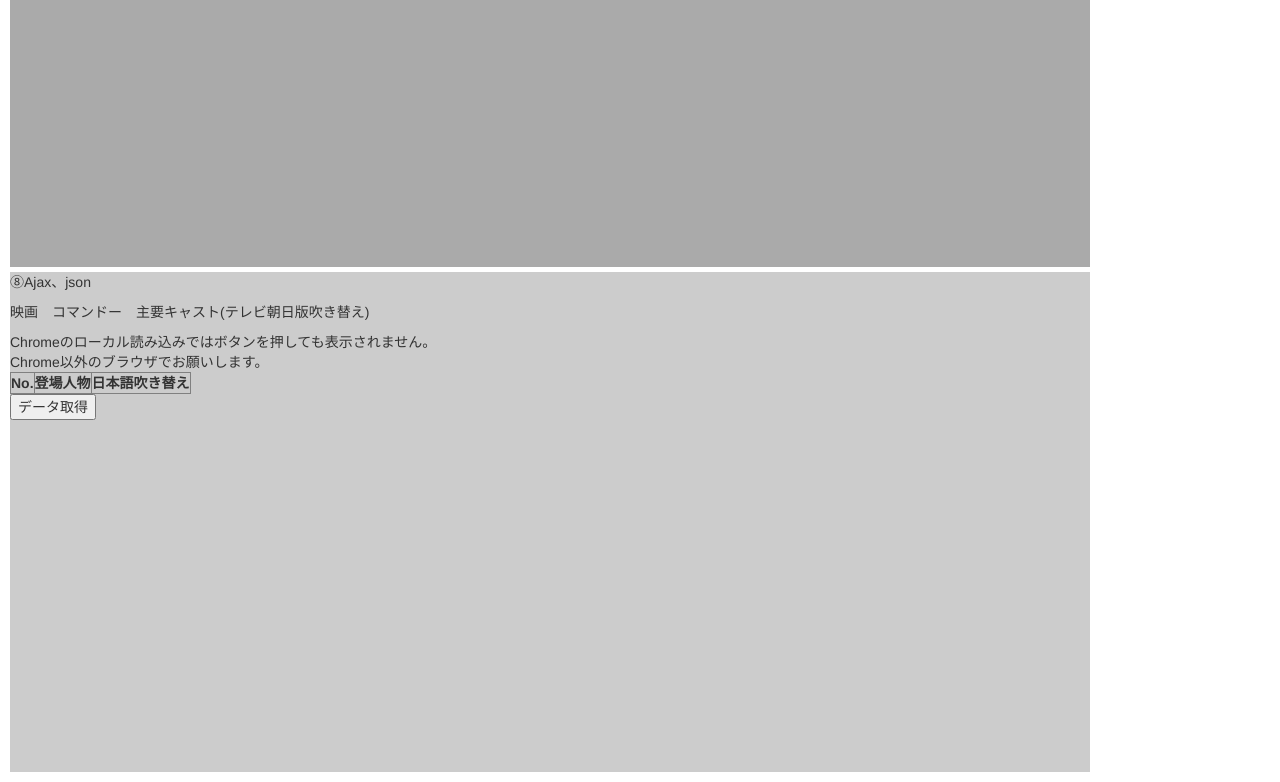
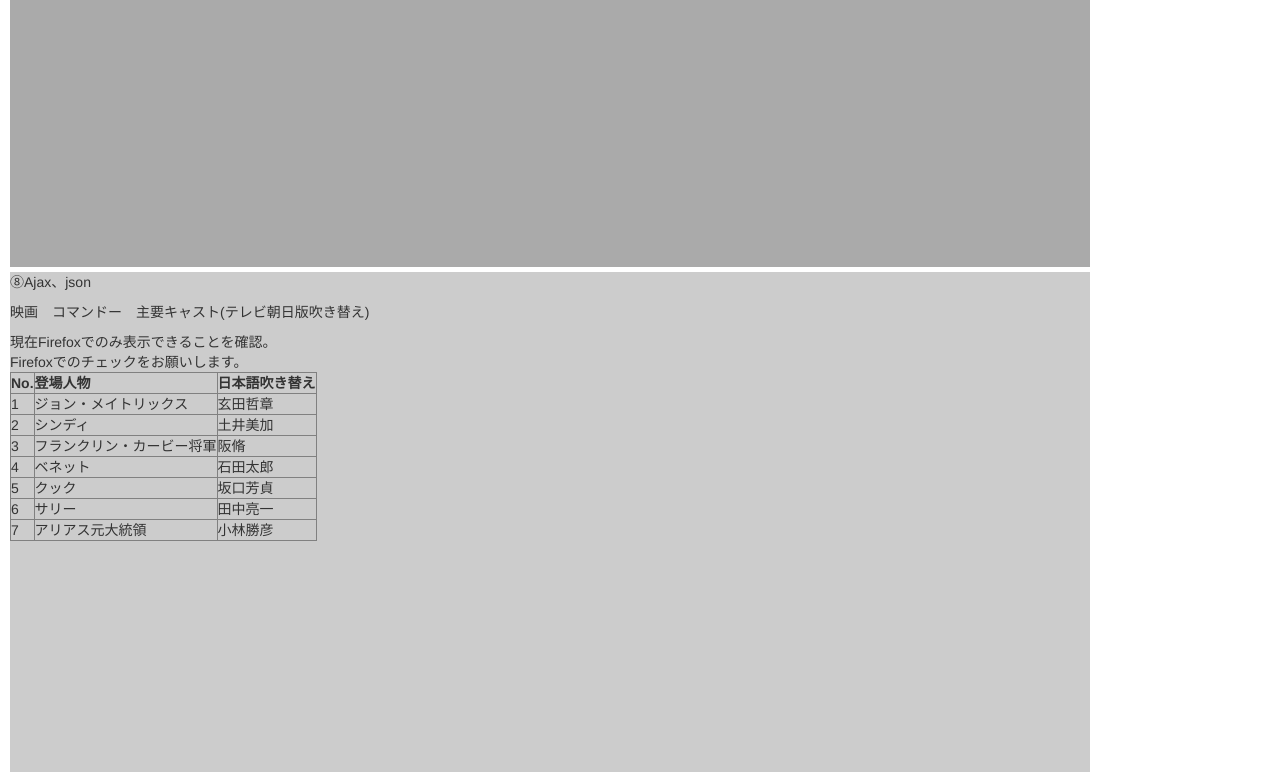
Before and after one commit to MasakiOno/TryNew, a plain HTML site: page JS+jQuery/index.html in a window 1280 px wide. Shown: the part 1056-1838 px from the top of the page. Drawn offline with nearby package versions, Linux system fonts and the light colour scheme.

Commit message:
201805181248

```diff
--- a/JS+jQuery/css/style.css
+++ b/JS+jQuery/css/style.css
@@ -382,10 +382,11 @@ li.tab_select{
   background-color: #ccc;
 }
 .Cr_none{
-  display: none;
+  display: inline;
 }
-@media screen and (-webkit-min-device-pixel-ratio:0) {
-.Cr_none{
-  display: inline;
+
+@-moz-document url-prefix(){
+  .Cr_none{
+    display: none;
     }
 }
--- a/JS+jQuery/index.html
+++ b/JS+jQuery/index.html
@@ -167,14 +167,13 @@ crossorigin="anonymous"></script>
     <div class="nameData"><!--8 Ajax、json-->
       <p>⑧Ajax、json</p>
       <p>映画　コマンドー　主要キャスト(テレビ朝日版吹き替え)</p>
-      <div class="Cr_none">Chromeのローカル読み込みではボタンを押しても表示されません。
-        <br>Chrome以外のブラウザでお願いします。</div>
+      <div class="Cr_none">現在Firefoxでのみ表示できることを確認。
+        <br>Firefoxでのチェックをお願いします。</div>
       <table id="tbl" border="1">
         <tr>
             <th>No.</th><th>登場人物</th><th>日本語吹き替え</th>
         </tr>
       </table>
-      <input id="btn_1" type="button" value="データ取得" />
     </div>
 
   </div>
--- a/JS+jQuery/js/task.js
+++ b/JS+jQuery/js/task.js
@@ -59,10 +59,8 @@ $(function() {
 });
 /*課題8*/
 $(function() {
-        $("#btn_1").click(function(){
   $.getJSON("json/task.json", function(json){
     var rows = "";
-
     for (i = 0; i < json.length; i++) {
         rows += "<tr>";
         for (j = 0; j < json[i].length; j++) {
@@ -75,4 +73,3 @@ $(function() {
     $("#tbl").append(rows);
   });
 });
-    });
```
Lines whose indentation alone changed are shown as unchanged.
